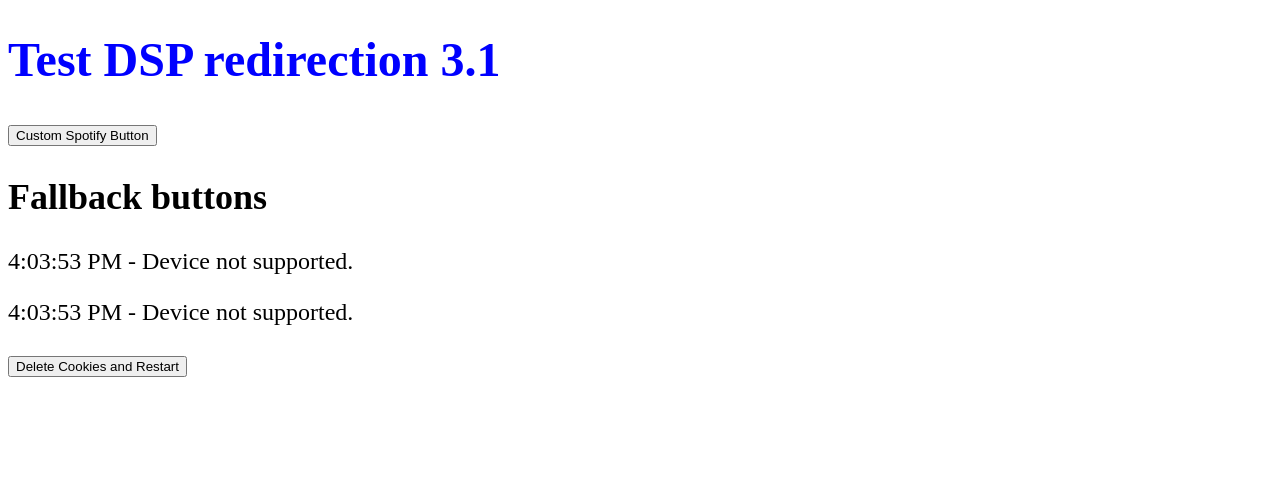
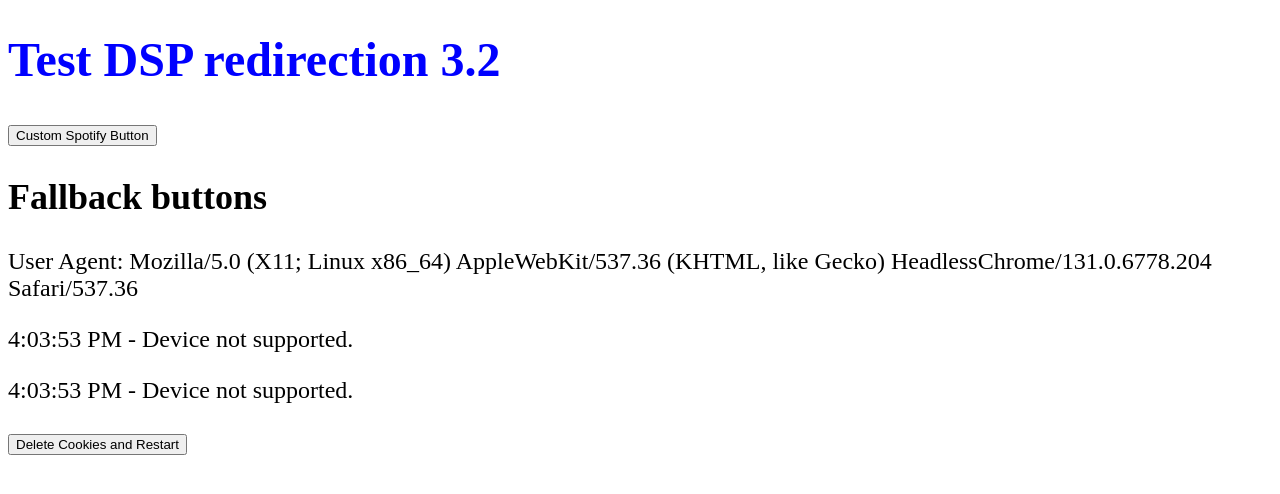
Before and after one commit to antoine-pp/auto-redir-dsp, a plain HTML site: page index.html in a window 1280 px wide. Drawn offline with Linux system fonts and the light colour scheme.

Commit message:
3.2 (display user agent raw value)

```diff
--- a/index.html
+++ b/index.html
@@ -5,7 +5,7 @@
   <link rel="stylesheet" type="text/css" href="styles.css">
 </head>
 <body>
-  <h1 id="title">Test DSP redirection 3.1 </h1>
+  <h1 id="title">Test DSP redirection 3.2 </h1>
   <button id="customSpotifyButton">Custom Spotify Button</button>
   <h2 id="fallbackButtons">Fallback buttons</h2>
   <div id="fallbackButtons" style="display:none;">
--- a/script.js
+++ b/script.js
@@ -63,6 +63,8 @@ document.addEventListener('DOMContentLoaded', function() {
     const userAgent = navigator.userAgent.toLowerCase();
     const isIOS = /iphone|ipad|ipod/.test(userAgent);
     const isAndroid = /android/.test(userAgent);
+
+    document.getElementById('debugLog').innerHTML += `<p>User Agent: ${navigator.userAgent}</p>`;
 
     const apps = [
       {
```
